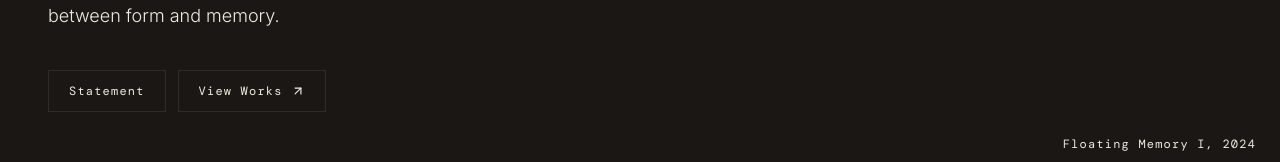
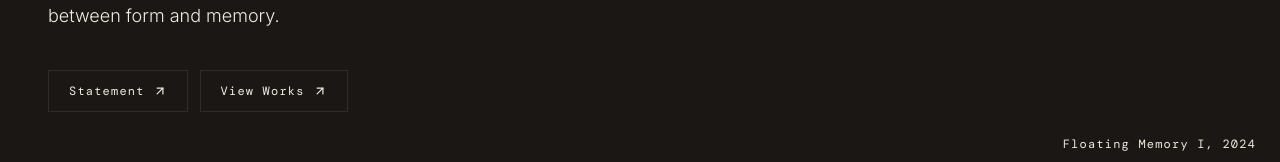
Before and after one commit to seonghoikim/jeonyeonmi, a React (Vite) app: page / in a window 1280 px wide. Shown: the part 624-786 px from the top of the page. Built offline with nearby package versions, Linux system fonts and the light colour scheme; no server answers; the database is empty; a web font is replaced by a local one.

Commit message:
Add arrow icon to hero Statement button for consistency with View Works
Co-Authored-By: Claude Sonnet 5 <noreply@anthropic.com>
Claude-Session: https://claude.ai/code/session_018b1Ky3JLnzMJXUeTwWWyEo

```diff
--- a/src/app/components/sections/Hero.tsx
+++ b/src/app/components/sections/Hero.tsx
@@ -39,7 +39,7 @@ export function Hero({ heroAspectRatio, heroCaption, heroCaptionEn, setHeroCapti
         </p>
         <div className="flex items-center gap-3">
           <button onClick={() => scrollTo("statement")} className="flex items-center gap-2 text-xs tracking-widest text-foreground border border-border px-5 py-3 hover:border-accent hover:text-accent transition-all w-fit" style={MONO}>
-            {u.navStatement}
+            {u.navStatement} <ArrowUpRight size={14} />
           </button>
           <button onClick={() => scrollTo("works")} className="flex items-center gap-2 text-xs tracking-widest text-foreground border border-border px-5 py-3 hover:border-accent hover:text-accent transition-all w-fit" style={MONO}>
             {c("heroCta")} <ArrowUpRight size={14} />
```
